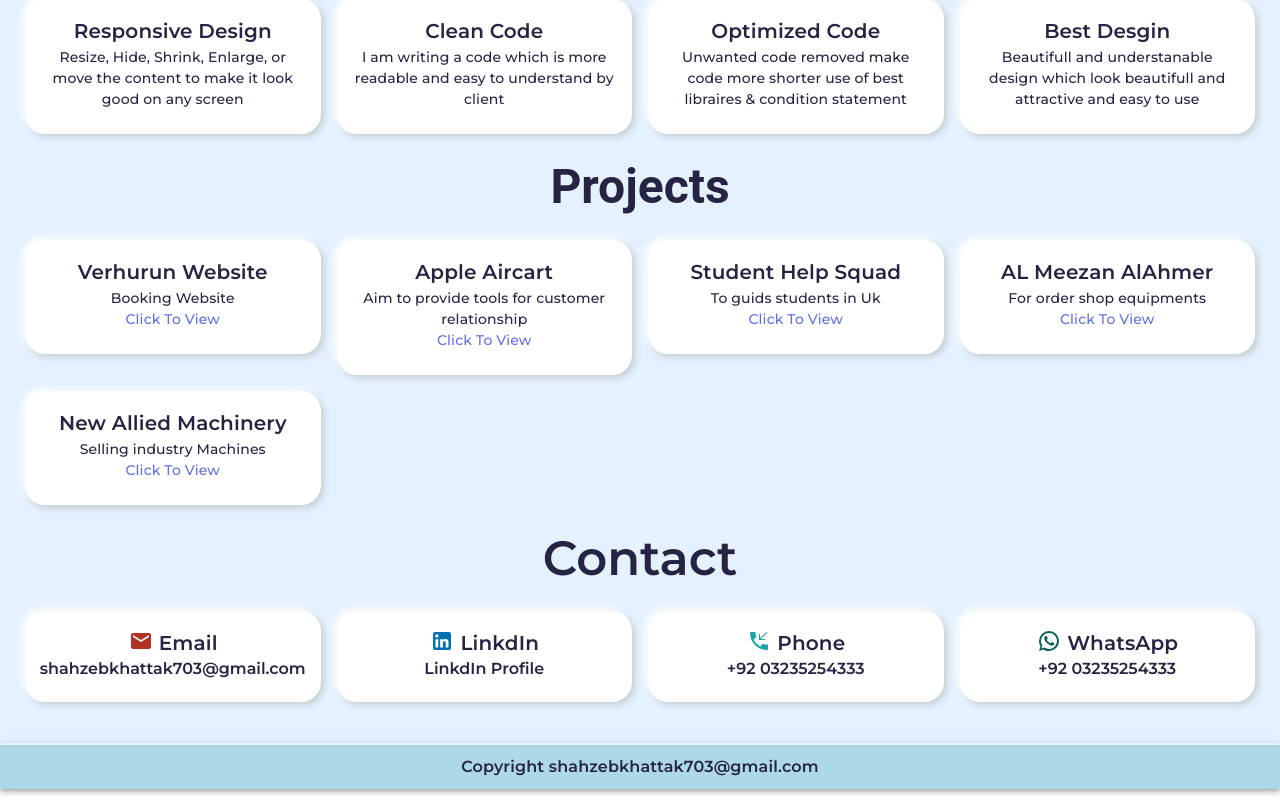
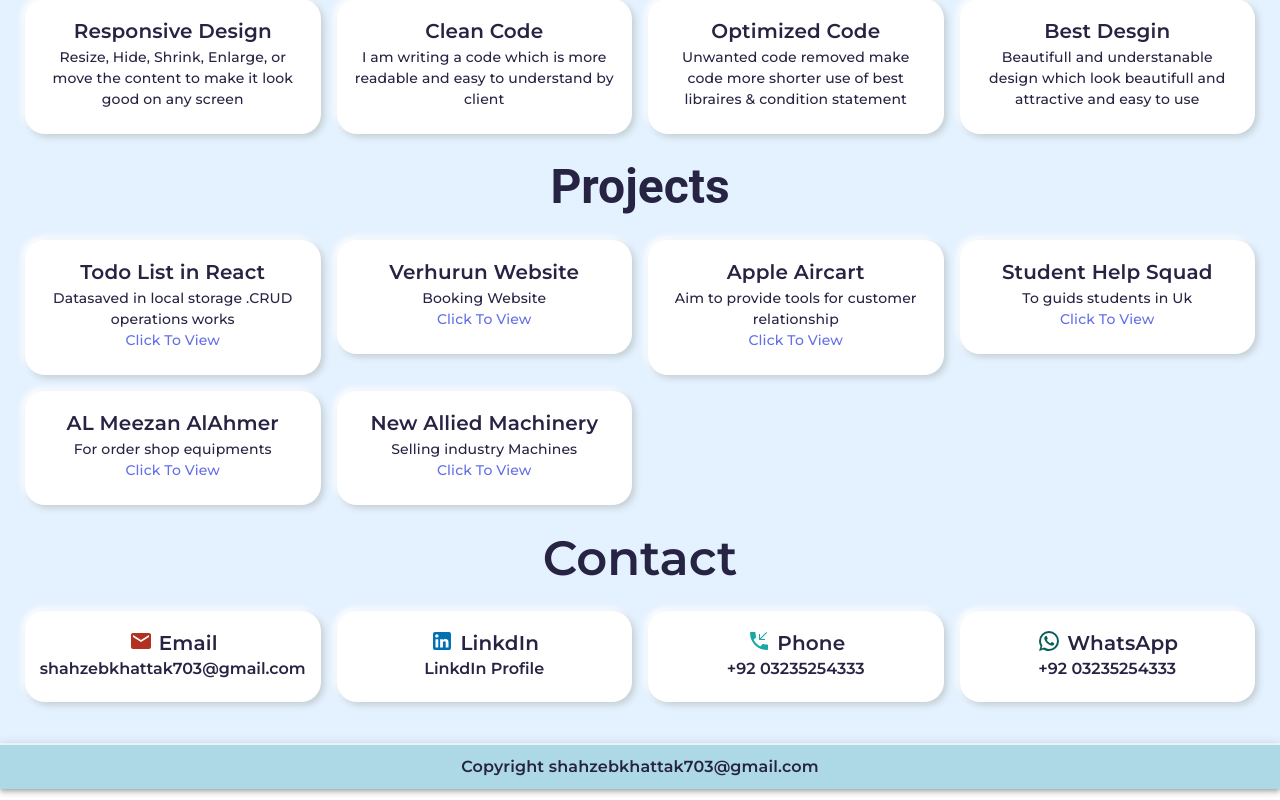
Before and after one commit to musdev-1/MyPortfolio, a React (Create React App) app: page / in a window 1280 px wide. Shown: the part 2204-3004 px from the top of the page. Built offline with nearby package versions, Linux system fonts and the light colour scheme.

Commit message:
todo list projject added

```diff
--- a/src/components/Projects.jsx
+++ b/src/components/Projects.jsx
@@ -3,6 +3,11 @@ import React from "react";
 
 const Projects = () => {
   const cardProjects = [
+    {
+      title: "Todo List in React",
+      Description: "Datasaved in local storage .CRUD operations works",
+      link: "https://todo-app-two-eta-58.vercel.app/",
+    },
     {
       title: "Verhurun Website",
       Description: "Booking Website",
```
